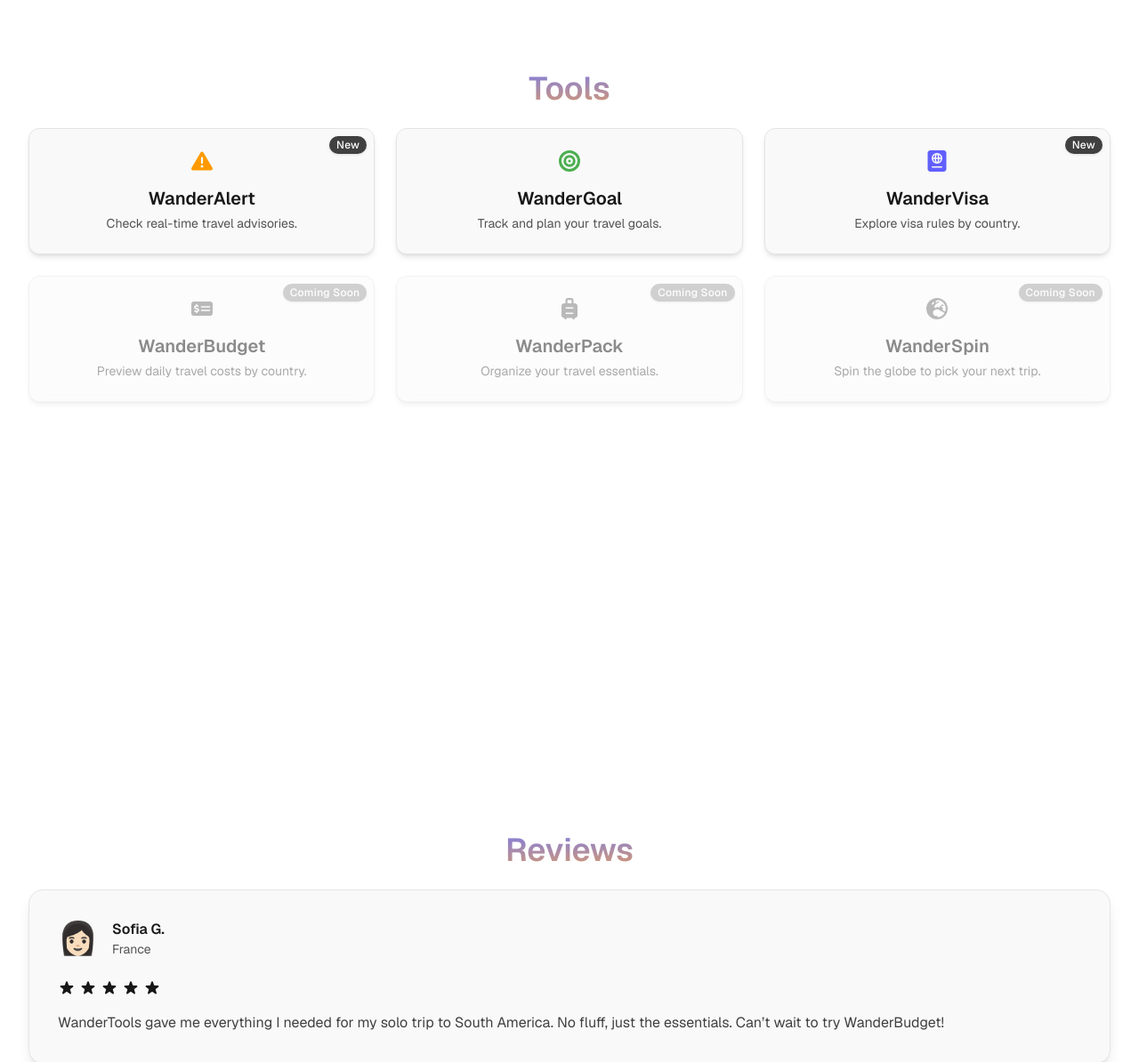
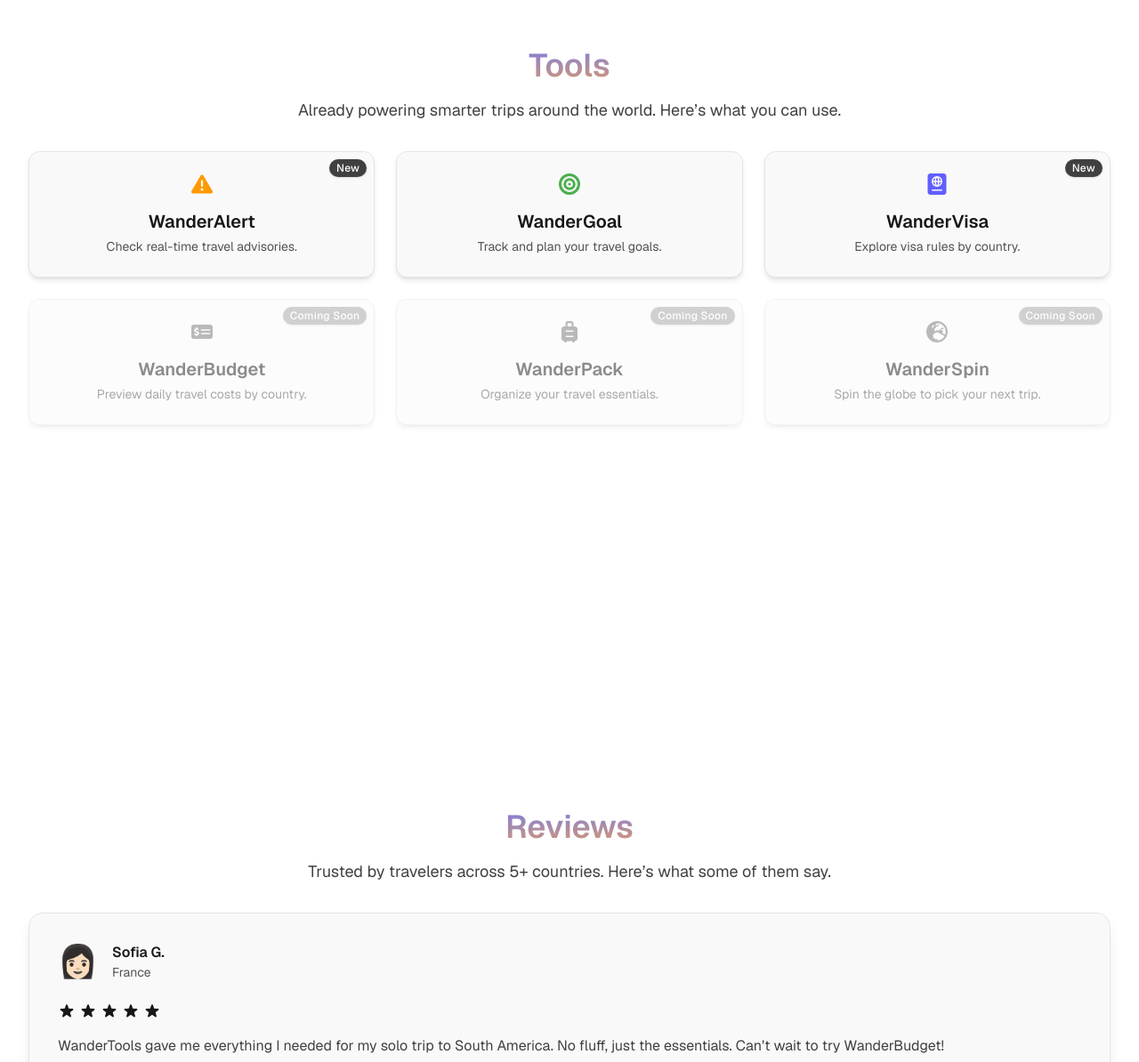
Before and after one commit to afigard/wandertools, a Next.js app: page / in a window 1280 px wide. Shown: the part 1078-2272 px from the top of the page at 89% size. Built offline with nearby package versions, Linux system fonts and the light colour scheme.

Commit message:
💬 Add intro lines to sections

```diff
--- a/app/page.tsx
+++ b/app/page.tsx
@@ -178,7 +178,7 @@ export default function Home() {
 
         <section
           id="tools"
-          className="min-h-screen flex flex-col justify-center px-4 py-16 sm:py-24 max-w-7xl mx-auto w-full"
+          className="min-h-screen flex flex-col justify-center text-center px-4 py-16 sm:py-24 max-w-7xl mx-auto w-full"
         >
           <motion.div
             initial={{ opacity: 0, y: 16 }}
@@ -187,9 +187,17 @@ export default function Home() {
             viewport={{ once: true }}
             className="w-full"
           >
-            <h2 className="text-3xl sm:text-4xl font-semibold mb-6 text-center bg-gradient-to-br from-indigo-500 to-amber-500 text-transparent bg-clip-text">
+            <h2 className="text-3xl sm:text-4xl font-semibold mb-4 bg-gradient-to-br from-indigo-500 to-amber-500 text-transparent bg-clip-text">
               Tools
             </h2>
+            <p
+              className={`text-base sm:text-lg mb-8 ${
+                dark ? "text-neutral-300" : "text-neutral-700"
+              }`}
+            >
+              Already powering smarter trips around the world. Here’s what you
+              can use.
+            </p>
             <div className="grid gap-6 sm:grid-cols-3">
               {apps.map(
                 ({ name, description, icon, href, disabled, badge }) => (
@@ -252,9 +260,17 @@ export default function Home() {
             viewport={{ once: true }}
             className="w-full"
           >
-            <h2 className="text-3xl sm:text-4xl font-semibold mb-6 text-center bg-gradient-to-br from-indigo-500 to-amber-500 text-transparent bg-clip-text">
+            <h2 className="text-3xl sm:text-4xl font-semibold mb-4 bg-gradient-to-br from-indigo-500 to-amber-500 text-transparent bg-clip-text">
               Reviews
             </h2>
+            <p
+              className={`text-base sm:text-lg mb-8 ${
+                dark ? "text-neutral-300" : "text-neutral-700"
+              }`}
+            >
+              Trusted by travelers across 5+ countries. Here’s what some of them
+              say.
+            </p>
             <motion.div
               className="grid grid-cols-1 md:grid-cols-1 gap-8 max-w-7xl mx-auto"
               variants={containerVariants}
```
